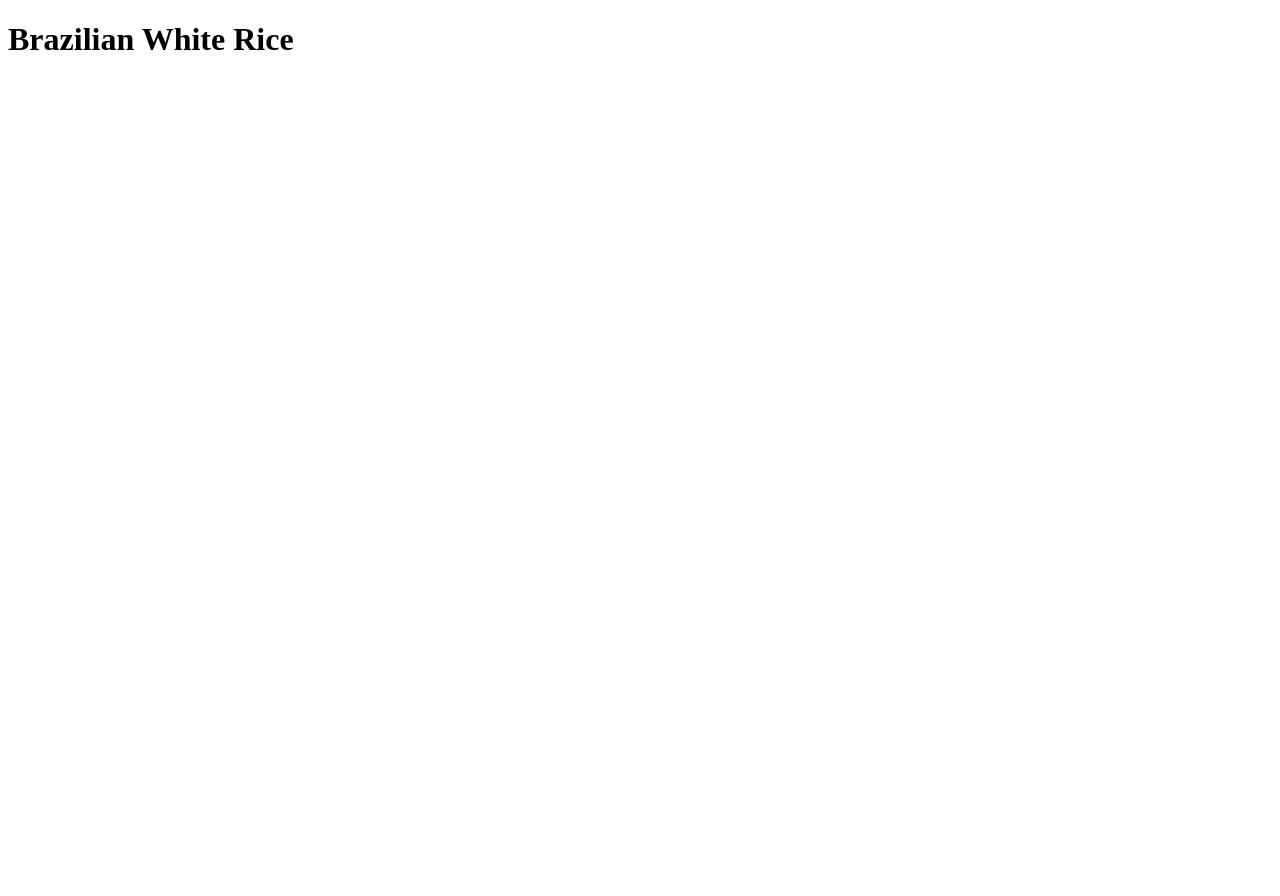
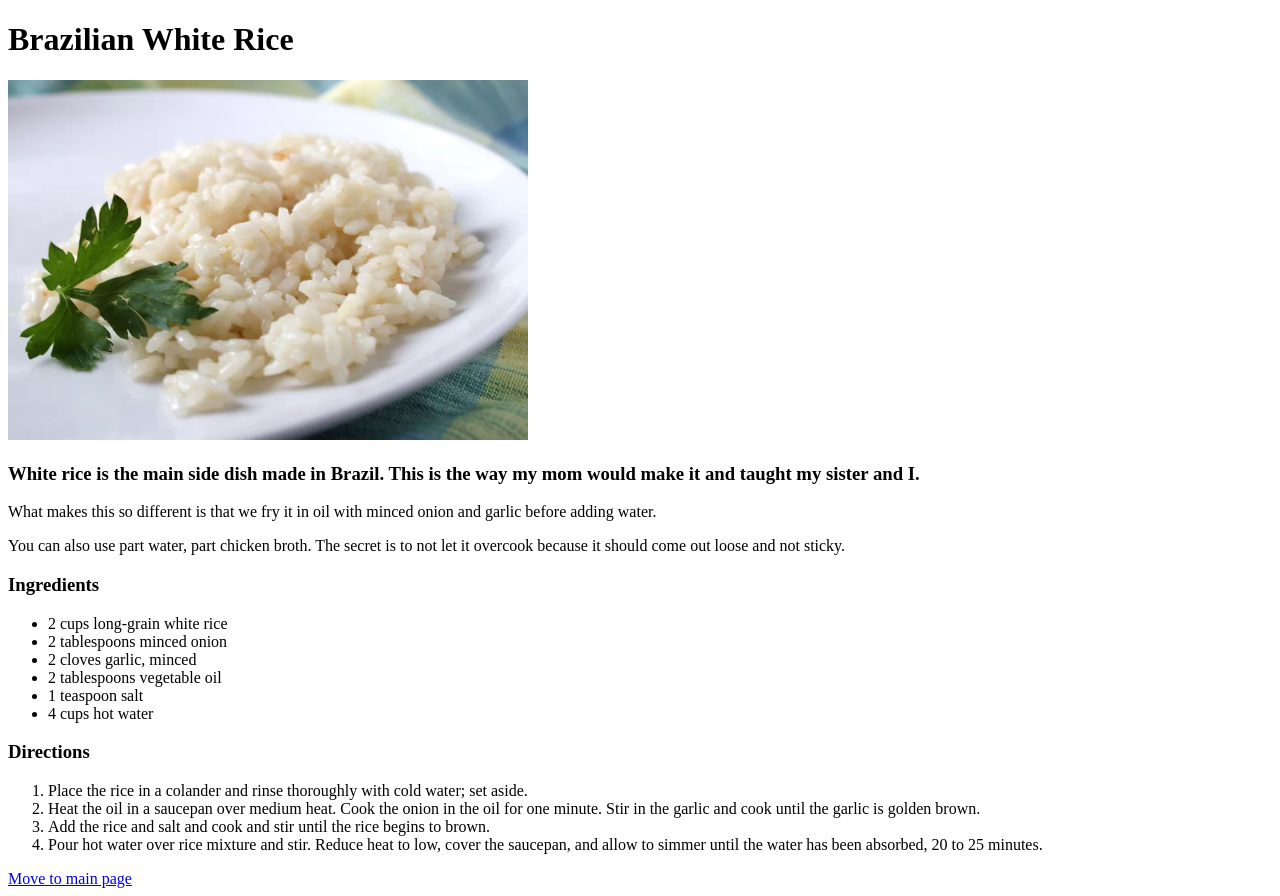
Before and after one commit to thielison/odin-recipes, a plain HTML site: page recipes/brazilian-white-rice.html in a window 1280 px wide. Before the commit the page ends 800 px from the top, so only its background shows below. Drawn offline with Linux system fonts and the light colour scheme.

Commit message:
Add first recipe page content

```diff
--- a/recipes/brazilian-white-rice.html
+++ b/recipes/brazilian-white-rice.html
@@ -8,5 +8,31 @@
   </head>
   <body>
     <h1>Brazilian White Rice</h1>
+    <img src="../images/rice-recipe.png" alt="White rice on a plate" width="520" height="360">
+    <h3>White rice is the main side dish made in Brazil. This is the way my mom would make it and taught my sister and
+      I. </h3>
+    <p>What makes this so different is that we fry it in oil with minced onion and garlic before adding water.</p>
+    <p>You can
+      also use part water, part chicken broth. The secret is to not let it overcook because it should come out loose and
+      not sticky.</p>
+    <h3>Ingredients</h3>
+    <ul>
+      <li>2 cups long-grain white rice</li>
+      <li>2 tablespoons minced onion</li>
+      <li>2 cloves garlic, minced</li>
+      <li>2 tablespoons vegetable oil</li>
+      <li>1 teaspoon salt</li>
+      <li>4 cups hot water</li>
+    </ul>
+    <h3>Directions</h3>
+    <ol>
+      <li>Place the rice in a colander and rinse thoroughly with cold water; set aside.</li>
+      <li>Heat the oil in a saucepan over medium heat. Cook the onion in the oil for one minute. Stir in the garlic and
+        cook until the garlic is golden brown. </li>
+      <li>Add the rice and salt and cook and stir until the rice begins to brown. </li>
+      <li>Pour hot water over rice mixture and stir. Reduce heat to low, cover the saucepan, and allow to simmer until
+        the water has been absorbed, 20 to 25 minutes.</li>
+    </ol>
+    <a href="../index.html">Move to main page</a>
   </body>
 </html>
```
Also changed, not shown: index.html (+2 -1 lines), images/naruto.png (added), images/rice-recipe.png (added).
